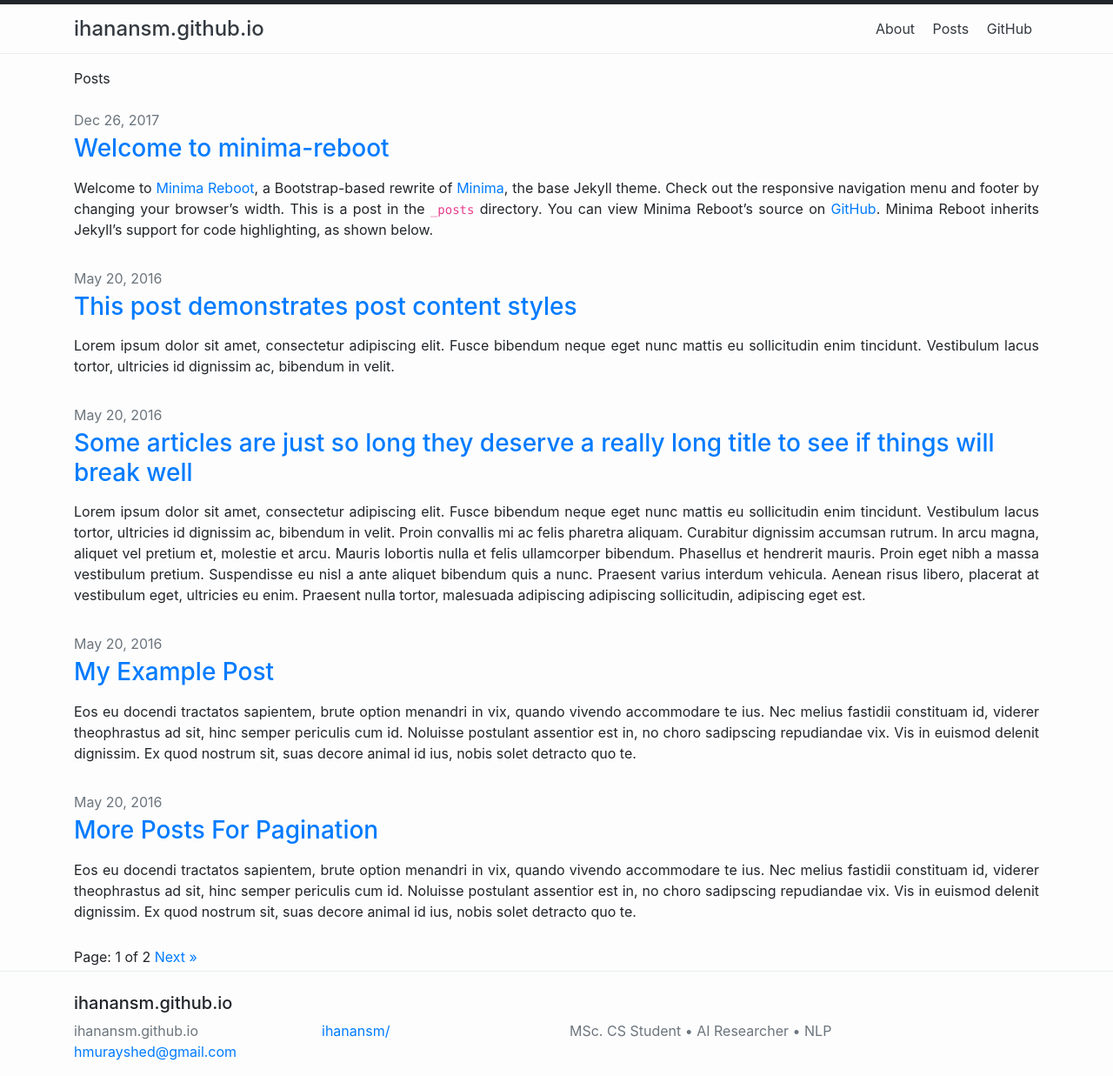
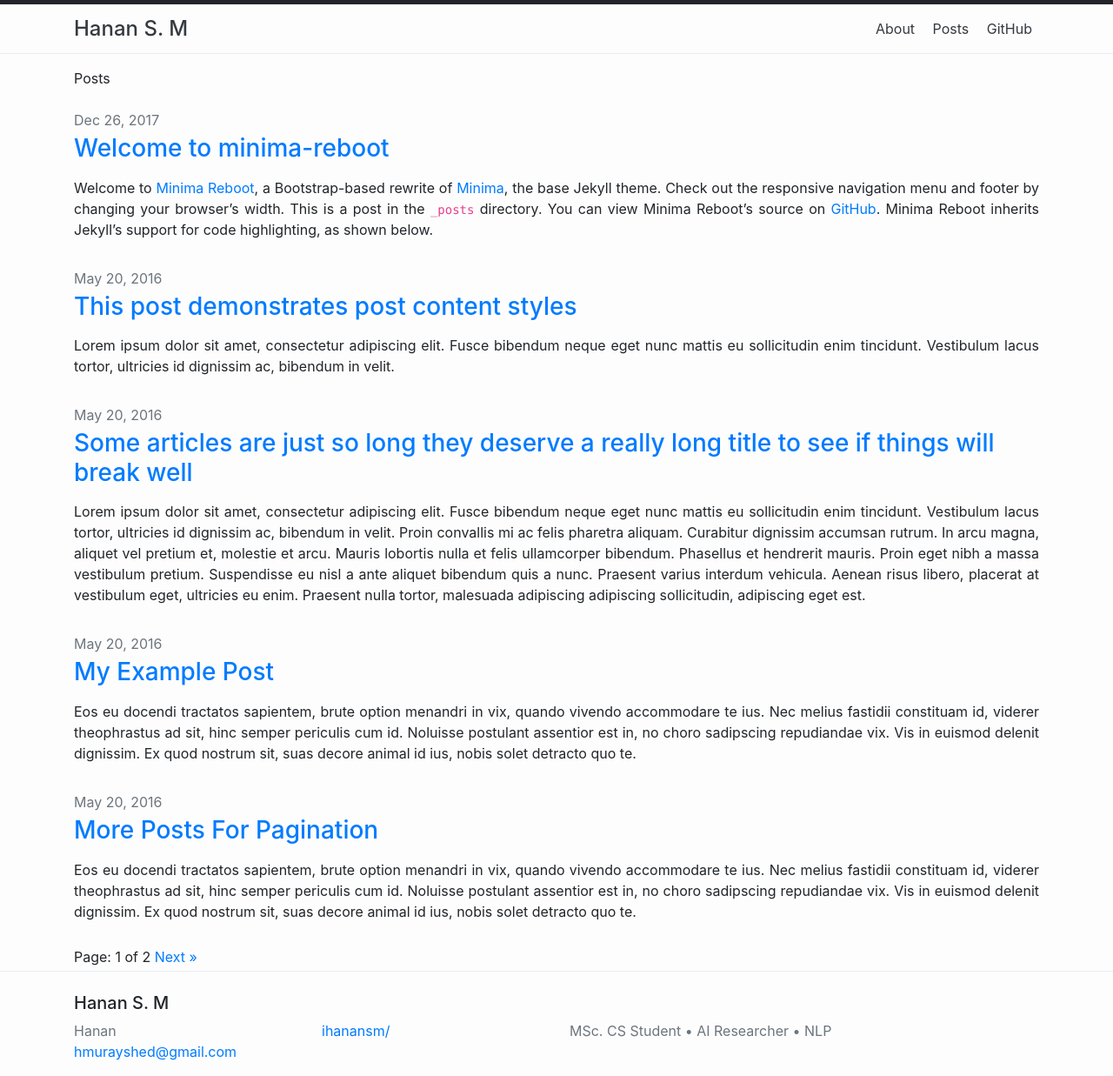
Before and after one commit to iHananSM/ihanansm.github.io, a Jekyll site: the page built from index.html, in a window 1280 px wide. Shown: the whole page at 87% size. Built offline with Jekyll 4.4.1, drawn with Linux system fonts in a browser that asks for light colours; the list of posts is cut into pages by our own code.

Commit message:
add files

```diff
--- a/_config.yml
+++ b/_config.yml
@@ -1,5 +1,7 @@
 url: ihanansm.github.io
 baseurl: /ihanansm
+title: Hanan S. M
+author: Hanan
 email: hmurayshed@gmail.com
 description: >
   MSc. CS Student • AI Researcher • NLP
```
